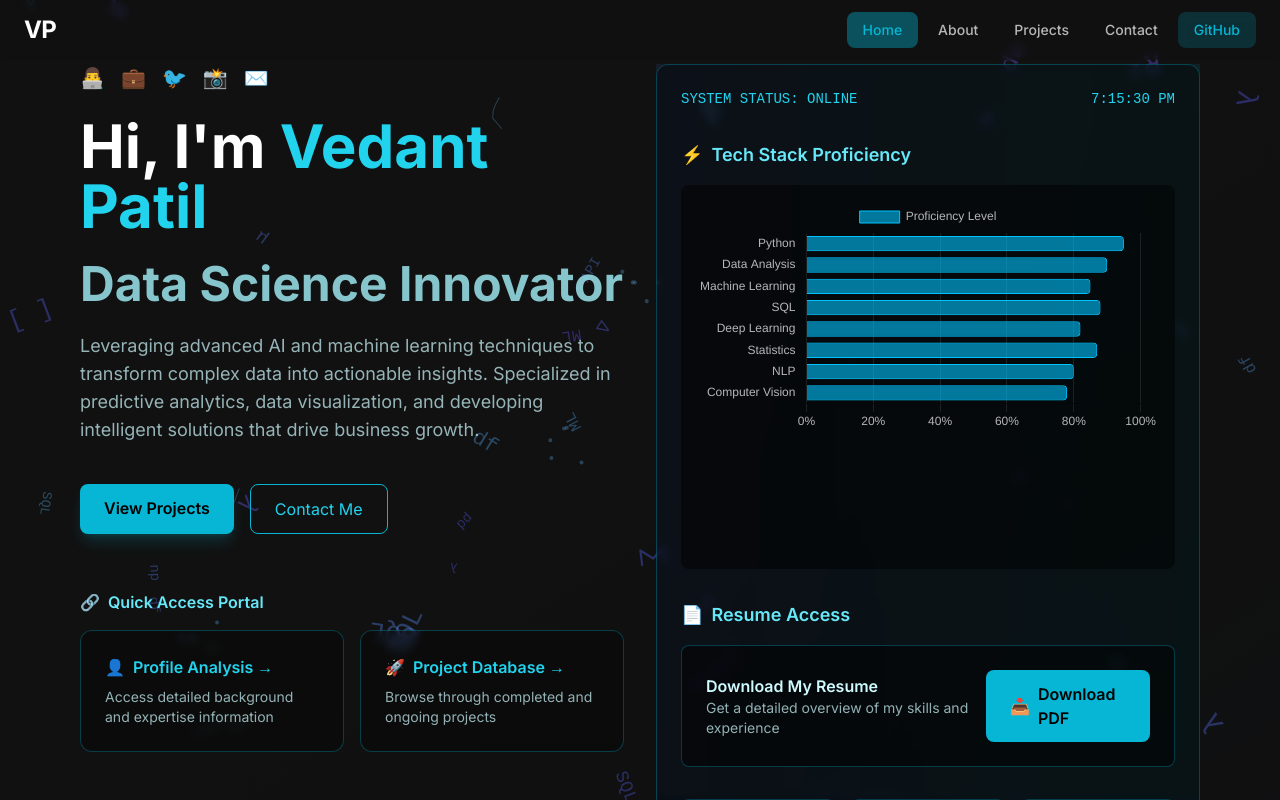
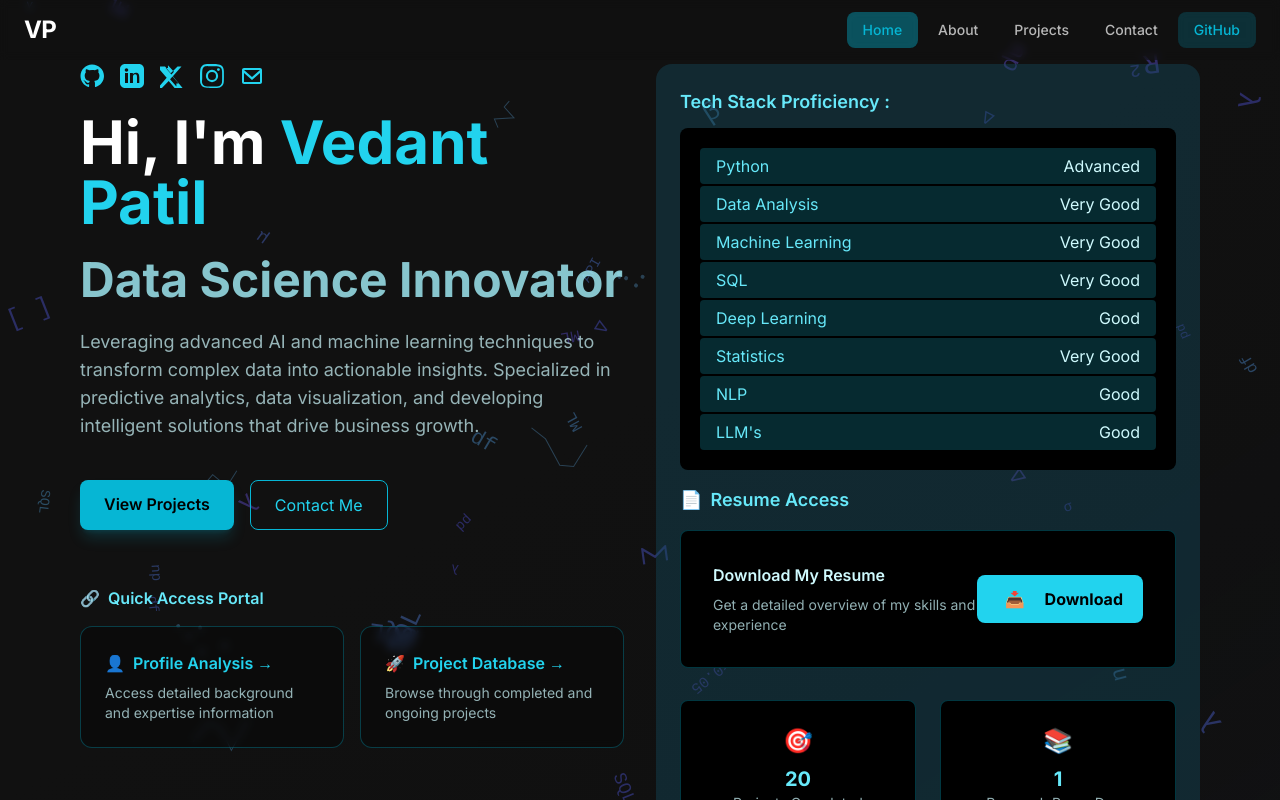
Before and after one commit to Vedant-Patil-007/portfolio-site, a React (Vite) app: page / in a window 1280 px wide. Shown: the top 800 px of the page. Built offline with nearby package versions, Linux system fonts and the light colour scheme; the HTML template or start-up script is replaced by a standard one.

Commit message:
Your commit message here

```diff
--- a/src/components/Contact.jsx
+++ b/src/components/Contact.jsx
@@ -1,6 +1,25 @@
 import { motion } from 'framer-motion';
+import { useState } from 'react';
 
 const Contact = () => {
+  const [form, setForm] = useState({
+    name: '',
+    email: '',
+    service: '',
+    message: ''
+  });
+  const [submitted, setSubmitted] = useState(false);
+
+  const handleChange = e => {
+    setForm({ ...form, [e.target.name]: e.target.value });
+  };
+
+  const handleSubmit = e => {
+    e.preventDefault();
+    // You can integrate with an API or email service here
+    setSubmitted(true);
+  };
+
   return (
     <section className="pt-24 pb-16">
       <motion.div
@@ -20,12 +39,102 @@ const Contact = () => {
         </p>
 
         <div className="space-y-6">
-          <a
-            href="mailto:your.email@example.com"
+          {/* <a
+            href="vspatil2004@gmail.com"
             className="btn-primary inline-block"
           >
             Say Hello
-          </a>
+          </a> */}
+
+          {/* Contact Form */}
+          <div className="flex justify-center ">
+            <form
+              onSubmit={handleSubmit}
+              className="w-full max-w-2xl bg-gradient-to-br from-cyan-900/20 to-cyan-800/400 rounded-2xl p-10 shadow-2x1 space-y-8 border border-cyan-700"
+            >
+              {submitted ? (
+                <div className="text-green-500 font-semibold text-lg text-center">
+                  Thank you for reaching out! I'll get back to you soon.
+                </div>
+              ) : (
+                <>
+                  <div className="grid grid-cols-1 sm:grid-cols-1 gap-7 ">
+                    <div>
+                      <label className="block text-left text-cyan-300 font-semibold mb-1 " htmlFor="name">
+                        Name
+                      </label>
+                      <input
+                        type="text"
+                        id="name"
+                        name="name"
+                        value={form.name}
+                        onChange={handleChange}
+                        required
+                        className="w-full px-4 py-2 rounded-lg bg-dark-navy text-light-slate border border-cyan-700 focus:outline-none focus:ring-2 focus:ring-cyan-500 transition"
+                        placeholder="Your Name"
+                      />
+                    </div>
+                    <div>
+                      <label className="block text-left text-cyan-300 font-semibold mb-1" htmlFor="email">
+                        Email
+                      </label>
+                      <input
+                        type="email"
+                        id="email"
+                        name="email"
+                        value={form.email}
+                        onChange={handleChange}
+                        required
+                        className="w-full px-4 py-2 rounded-lg bg-dark-navy text-light-slate border border-cyan-700 focus:outline-none focus:ring-2 focus:ring-cyan-400 transition"
+                        placeholder="you@email.com"
+                      />
+                    </div>
+                  </div>
+                  <div>
+                    <label className="block text-left text-cyan-300 font-semibold mb-1" htmlFor="service">
+                      Service Interested In
+                    </label>
+                    <select
+                      id="service"
+                      name="service"
+                      value={form.service}
+                      onChange={handleChange}
+                      required
+                      className="w-full px-4 py-2 rounded-lg bg-dark-navy text-gray-400 border border-cyan-700 focus:outline-none focus:ring-2 focus:ring-cyan-400 transition"
+                    >
+                      <option value="" disabled>Select a service</option>
+                      <option value="Data Science Consulting">Data Science Consulting</option>
+                      <option value="AI/ML Solutions">AI/ML Solutions</option>
+                      <option value="Data Visualization">Data Visualization</option>
+                      <option value="Custom Project">Custom Project</option>
+                      <option value="Other">Other</option>
+                    </select>
+                  </div>
+                  <div>
+                    <label className="block text-left text-cyan-300 font-semibold mb-1" htmlFor="message">
+                      Message
+                    </label>
+                    <textarea
+                      id="message"
+                      name="message"
+                      value={form.message}
+                      onChange={handleChange}
+                      required
+                      rows={5}
+                      className="w-full px-4 py-2 rounded-lg bg-dark-navy text-light-slate border border-cyan-700 focus:outline-none focus:ring-2 focus:ring-cyan-400 transition resize-none"
+                      placeholder="How can I help you?"
+                    />
+                  </div>
+                  <button
+                    type="submit"
+                    className="btn-primary w-full mt-2 py-3 text-lg rounded-lg font-semibold tracking-wide shadow-lg"
+                  >
+                    Send Message
+                  </button>
+                </>
+              )}
+            </form>
+          </div>
 
           <div className="flex justify-center space-x-8 pt-8">
             {/* GitHub */}
--- a/src/components/Home.jsx
+++ b/src/components/Home.jsx
@@ -21,19 +21,34 @@ const Home = () => {
               className="flex gap-4"
             >
         <a href="https://github.com/Vedant-Patil-007/" target="_blank" rel="noopener noreferrer" className="text-cyan-400 hover:text-cyan-300 transition-colors">
-                <span className="text-xl">👨‍💻</span>
+  {/* GitHub SVG */}
+  <svg xmlns="http://www.w3.org/2000/svg" className="w-6 h-6" fill="currentColor" viewBox="0 0 24 24">
+    <path d="M12 .5C5.73.5.5 5.73.5 12c0 5.08 3.29 9.39 7.86 10.91.58.11.79-.25.79-.56 0-.28-.01-1.02-.02-2-3.2.7-3.88-1.54-3.88-1.54-.53-1.34-1.3-1.7-1.3-1.7-1.06-.72.08-.71.08-.71 1.17.08 1.79 1.2 1.79 1.2 1.04 1.78 2.73 1.27 3.4.97.11-.75.41-1.27.74-1.56-2.56-.29-5.26-1.28-5.26-5.7 0-1.26.45-2.29 1.19-3.1-.12-.29-.52-1.45.11-3.02 0 0 .97-.31 3.18 1.18a11.1 11.1 0 0 1 2.9-.39c.98 0 1.97.13 2.9.39 2.2-1.49 3.17-1.18 3.17-1.18.63 1.57.23 2.73.11 3.02.74.81 1.19 1.84 1.19 3.1 0 4.43-2.7 5.41-5.27 5.7.42.36.79 1.08.79 2.18 0 1.57-.01 2.84-.01 3.23 0 .31.21.67.8.56C20.71 21.39 24 17.08 24 12c0-6.27-5.23-11.5-12-11.5z"/>
+  </svg>
 </a>
 <a href="https://www.linkedin.com/in/vedant-patil-34b098235/" target="_blank" rel="noopener noreferrer" className="text-cyan-400 hover:text-cyan-300 transition-colors">
-                <span className="text-xl">💼</span>
+  {/* LinkedIn SVG */}
+  <svg xmlns="http://www.w3.org/2000/svg" className="w-6 h-6" fill="currentColor" viewBox="0 0 24 24">
+    <path d="M19 0h-14c-2.76 0-5 2.24-5 5v14c0 2.76 2.24 5 5 5h14c2.76 0 5-2.24 5-5v-14c0-2.76-2.24-5-5-5zm-11 19h-3v-10h3v10zm-1.5-11.27c-.97 0-1.75-.79-1.75-1.76 0-.97.78-1.76 1.75-1.76s1.75.79 1.75 1.76c0 .97-.78 1.76-1.75 1.76zm13.5 11.27h-3v-5.6c0-1.34-.03-3.07-1.87-3.07-1.87 0-2.16 1.46-2.16 2.97v5.7h-3v-10h2.89v1.36h.04c.4-.76 1.37-1.56 2.82-1.56 3.01 0 3.57 1.98 3.57 4.56v5.64z"/>
+  </svg>
 </a>
 <a href="https://x.com/__VedantPatil" target="_blank" rel="noopener noreferrer" className="text-cyan-400 hover:text-cyan-300 transition-colors">
-                <span className="text-xl">🐦</span>
+  {/* X (Twitter) SVG */}
+  <svg xmlns="http://www.w3.org/2000/svg" className="w-6 h-6" fill="currentColor" viewBox="0 0 24 24">
+    <path d="M17.53 2.47h3.96l-8.62 9.86 10.16 12.2h-7.98l-6.36-7.62-7.27 7.62h-3.97l9.21-10.84-9.74-11.22h8.13l5.7 6.83zm-1.13 17.03h2.2l-6.02-7.08-2.53 2.8 6.35 7.28zm-8.44-15.5h-2.18l5.6 6.45 2.53-2.8-5.95-6.35z"/>
+  </svg>
 </a>
 <a href="https://www.instagram.com/__vedantpatil___/" target="_blank" rel="noopener noreferrer" className="text-cyan-400 hover:text-cyan-300 transition-colors">
-                <span className="text-xl">📸</span>
+  {/* Instagram SVG */}
+  <svg xmlns="http://www.w3.org/2000/svg" className="w-6 h-6" fill="currentColor" viewBox="0 0 24 24">
+    <path d="M12 2.2c3.2 0 3.584.012 4.85.07 1.17.056 1.97.24 2.43.41.59.22 1.01.48 1.45.92.44.44.7.86.92 1.45.17.46.35 1.26.41 2.43.058 1.266.07 1.65.07 4.85s-.012 3.584-.07 4.85c-.056 1.17-.24 1.97-.41 2.43-.22.59-.48 1.01-.92 1.45-.44.44-.86.7-1.45.92-.46.17-1.26.35-2.43.41-1.266.058-1.65.07-4.85.07s-3.584-.012-4.85-.07c-1.17-.056-1.97-.24-2.43-.41-.59-.22-1.01-.48-1.45-.92-.44-.44-.7-.86-.92-1.45-.17-.46-.35-1.26-.41-2.43C2.212 15.784 2.2 15.4 2.2 12s.012-3.584.07-4.85c.056-1.17.24-1.97.41-2.43.22-.59.48-1.01.92-1.45.44-.44.86-.7 1.45-.92.46-.17 1.26-.35 2.43-.41C8.416 2.212 8.8 2.2 12 2.2zm0-2.2C8.736 0 8.332.012 7.052.07c-1.28.058-2.16.24-2.91.51-.8.29-1.48.67-2.15 1.34-.67.67-1.05 1.35-1.34 2.15-.27.75-.45 1.63-.51 2.91C.012 8.332 0 8.736 0 12c0 3.264.012 3.668.07 4.948.058 1.28.24 2.16.51 2.91.29.8.67 1.48 1.34 2.15.67.67 1.35 1.05 2.15 1.34.75.27 1.63.45 2.91.51C8.332 23.988 8.736 24 12 24s3.668-.012 4.948-.07c1.28-.058 2.16-.24 2.91-.51.8-.29 1.48-.67 2.15-1.34.67-.67 1.05-1.35 1.34-2.15.27-.75.45-1.63.51-2.91.058-1.28.07-1.684.07-4.948s-.012-3.668-.07-4.948c-.058-1.28-.24-2.16-.51-2.91-.29-.8-.67-1.48-1.34-2.15-.67-.67-1.35-1.05-2.15-1.34-.75-.27-1.63-.45-2.91-.51C15.668.012 15.264 0 12 0zm0 5.838a6.162 6.162 0 1 0 0 12.324 6.162 6.162 0 0 0 0-12.324zm0 10.162a3.999 3.999 0 1 1 0-7.998 3.999 3.999 0 0 1 0 7.998zm7.844-10.406a1.44 1.44 0 1 1-2.88 0 1.44 1.44 0 0 1 2.88 0z"/>
+  </svg>
 </a>
 <a href="mailto:vspatil2004@gmail.com" className="text-cyan-400 hover:text-cyan-300 transition-colors">
-                <span className="text-xl">✉️</span>
+  {/* Email SVG */}
+  <svg xmlns="http://www.w3.org/2000/svg" className="w-6 h-6" fill="currentColor" viewBox="0 0 24 24">
+    <path d="M20 4H4c-1.1 0-2 .9-2 2v12c0 1.1.9 2 2 2h16c1.1 0 2-.9 2-2V6c0-1.1-.9-2-2-2zm0 2v.01L12 13 4 6.01V6h16zm0 12H4V8.99l8 6.99 8-6.99V18z"/>
+  </svg>
 </a>
             </motion.div>
 
--- a/src/components/JarvisUI.jsx
+++ b/src/components/JarvisUI.jsx
@@ -26,25 +26,63 @@ const JarvisUI = () => {
 
   // Tech stack and languages data
   const techStackData = {
-    labels: ['Python', 'Data Analysis', 'Machine Learning', 'SQL', 'Deep Learning', 'Statistics', 'NLP', 'Computer Vision'],
+    labels: [
+      'Python',
+      'Data Analysis',
+      'Machine Learning',
+      'SQL',
+      'Deep Learning',
+      'Statistics',
+      'NLP',
+      "LLM's"
+    ],
+    // Instead of numbers, use categories for proficiency
     datasets: [{
-      label: 'Proficiency Level',
-      data: [95, 90, 85, 88, 82, 87, 80, 78],
-      backgroundColor: 'rgba(0, 195, 255, 0.6)',
-      borderColor: 'rgba(0, 195, 255, 1)',
+      label: 'Proficiency Category',
+      data: [3, 2, 2, 2, 1, 2, 1, 1], // 1: Good, 2: Very Good, 3: Advanced
+      backgroundColor: [
+        'rgba(34,197,94,0.7)',   // Advanced - green
+        'rgba(6,182,212,0.7)',   // Very Good - cyan
+        'rgba(6,182,212,0.7)',   // Very Good - cyan
+        'rgba(6,182,212,0.7)',   // Very Good - cyan
+        'rgba(251,191,36,0.7)',  // Good - yellow
+        'rgba(6,182,212,0.7)',   // Very Good - cyan
+        'rgba(251,191,36,0.7)',  // Good - yellow
+        'rgba(251,191,36,0.7)',  // Good - yellow
+      ],
+      borderColor: [
+        'rgba(34,197,94,1)',
+        'rgba(6,182,212,1)',
+        'rgba(6,182,212,1)',
+        'rgba(6,182,212,1)',
+        'rgba(251,191,36,1)',
+        'rgba(6,182,212,1)',
+        'rgba(251,191,36,1)',
+        'rgba(251,191,36,1)',
+      ],
       borderWidth: 1,
       borderRadius: 4,
     }]
   };
 
+  // Map category numbers to labels
+  const proficiencyLabels = {
+    1: 'Good',
+    2: 'Very Good',
+    3: 'Advanced'
+  };
+
+  // For loading animation, show category label instead of percent
+  const proficiencyCategories = [3, 2, 2, 2, 1, 2, 1, 1];
+
   const [loadingSkills, setLoadingSkills] = useState(Array(8).fill(0));
 
   useEffect(() => {
     const animateSkills = async () => {
-      for (let i = 0; i <= 100; i += 2) {
+      for (let i = 0; i <= 100; i += 10) {
         setLoadingSkills(prev =>
           prev.map((val, idx) =>
-            Math.min(i, techStackData.datasets[0].data[idx])
+            Math.min(i, proficiencyCategories[idx] * 33.33)
           )
         );
         await new Promise(resolve => setTimeout(resolve, 20));
@@ -61,13 +99,14 @@ const JarvisUI = () => {
     scales: {
       x: {
         beginAtZero: true,
-        max: 100,
+        max: 3,
         grid: {
           color: 'rgba(255, 255, 255, 0.1)'
         },
         ticks: {
           color: 'rgba(255, 255, 255, 0.7)',
-          callback: value => `${value}%`
+          stepSize: 1,
+          callback: value => proficiencyLabels[value] || ''
         }
       },
       y: {
@@ -84,67 +123,45 @@ const JarvisUI = () => {
         labels: {
           color: 'rgba(255, 255, 255, 0.7)'
         }
+      },
+      tooltip: {
+        callbacks: {
+          label: context => {
+            const val = context.raw;
+            return ` ${proficiencyLabels[val] || ''}`;
+          }
+        }
       }
     }
   };
 
-  useEffect(() => {
-    const sequence = async () => {
-      await controls.start({
-        opacity: 1,
-        y: 0,
-        transition: { duration: 1 }
-      });
-      setLoading(false);
-    };
-    sequence();
-  }, [controls]);
+  return (
 
-  return (
-    <div className="relative">
-      {/* Holographic overlay effect */}
-      <div className="absolute inset-0 bg-gradient-to-r from-blue-500/10 to-cyan-500/10 pointer-events-none" />
-
-      <motion.div
-        initial={{ opacity: 0, y: 20 }}
-        animate={controls}
-        className="space-y-8 p-6 backdrop-blur-sm bg-black/40 rounded-xl border border-cyan-500/30"
-      >
-        {/* JARVIS-style loading animation */}
-        {loading && (
-          <div className="flex justify-center items-center h-40">
-            <div className="animate-spin rounded-full h-16 w-16 border-t-2 border-b-2 border-cyan-500" />
-          </div>
-        )}
-
-        {/* System status display */}
-        <div className="flex items-center justify-between text-cyan-400">
-          <span className="text-sm font-mono">SYSTEM STATUS: ONLINE</span>
-          <span className="text-sm font-mono">{new Date().toLocaleTimeString()}</span>
-        </div>
-
+    <div className="bg-cyan-900/40 rounded-2xl p-6"> {/* Increased padding */}
     {/* Tech Stack Proficiency */}
-        <div className="space-y-4">
-          <h3 className="text-lg font-semibold text-cyan-300 flex items-center">
-            <span className="mr-2">⚡</span>
-            Tech Stack Proficiency
-          </h3>
-          <div className="h-96 bg-black/50 rounded-lg p-4">
+    <h2 className="text-lg font-semibold text-cyan-300 flex items-center mb-3">Tech Stack Proficiency :</h2>
+    <div className="h-100 bg-black/100 rounded-lg p-5 mb-4"> {/* Increased padding and margin-bottom */}
       {loading ? (
         <div className="h-full flex items-center justify-center">
-                <div className="space-y-4 w-full">
-                  {loadingSkills.map((value, index) => (
-                    <div key={index} className="relative h-8">
-                      <div className="absolute left-0 top-0 h-full w-full bg-cyan-500/20 rounded"></div>
+          <div className="space-y-0.5 w-full"> {/* Increased vertical spacing */}
+            {proficiencyCategories.map((cat, index) => (
+              <div key={index} className="relative h-9"> {/* Increased height */}
+                <div className="absolute left-0 top-0 h-full w-full bg-cyan-400/20 rounded"></div>
                 <div
-                        className="absolute left-0 top-0 h-full bg-cyan-500/60 rounded transition-all duration-300"
-                        style={{ width: `${value}%` }}
+                  className={`absolute left-0 top-0 h-full rounded transition-all duration-300 ${
+                    cat === 3
+                      ? 'bg-green-500/70'
+                      : cat === 2
+                      ? 'bg-cyan-400/70'
+                      : 'bg-yellow-400/70'
+                  }`}
+                  style={{ width: `${loadingSkills[index]}%` }}
                 ></div>
-                      <div className="absolute left-2 top-1/2 -translate-y-1/2 text-cyan-300 text-sm">
+                <div className="absolute left-4 top-1/2 -translate-y-1/2 text-cyan-300 text-base">
                   {techStackData.labels[index]}
                 </div>
-                      <div className="absolute right-2 top-1/2 -translate-y-1/2 text-cyan-300 text-sm">
-                        {value}%
+                <div className="absolute right-4 top-1/2 -translate-y-1/2 text-cyan-100 text-base font-base">
+                  {proficiencyLabels[cat]}
                 </div>
               </div>
             ))}
@@ -154,41 +171,38 @@ const JarvisUI = () => {
         <Bar data={techStackData} options={barOptions} />
       )}
     </div>
-        </div>
-
     {/* Resume Download */}
-        <div className="space-y-4">
-          <h3 className="text-lg font-semibold text-cyan-300 flex items-center">
+    <div className="space-y-4 mb-8">
+      <h3 className="text-lg font-semibold text-cyan-300 flex items-center mb-2">
         <span className="mr-2">📄</span>
         Resume Access
       </h3>
-          <div className="bg-black/50 rounded-lg p-6 flex items-center justify-between border border-cyan-500/30">
+      <div className="bg-black/100 rounded-lg p-8 flex items-center justify-between border border-cyan-500/30">
         <div className="text-cyan-100">
-              <p className="font-semibold">Download My Resume</p>
+          <p className="font-semibold mb-2">Download My Resume</p>
           <p className="text-sm text-cyan-100/70">Get a detailed overview of my skills and experience</p>
         </div>
         <a
           href="/my resume.pdf"
           target="_blank"
           rel="noopener noreferrer"
-              className="px-6 py-3 bg-cyan-500 hover:bg-cyan-600 text-black font-semibold rounded-lg transition-all duration-300 flex items-center"
+          className="px-5 py-1 bg-cyan-400 hover:bg-cyan-600 text-black font-bold rounded-lg transition-all duration-300 flex items-center"
         >
-              <span className="mr-2">📥</span>
-              Download PDF
+          <span className="mr-3 p-2 ">📥</span>
+           Download
         </a>
       </div>
     </div>
 
     {/* Real-time metrics */}
-        <div className="grid grid-cols-3 gap-4">
+    <div className="grid grid-cols-2 gap-6">
       {[
-            { label: 'Projects Completed', value: '7', icon: '🎯' },
-            { label: 'Code Efficiency', value: '82%', icon: '⚡' },
-            { label: 'Success Rate', value: '90%', icon: '✨' }
+        { label: 'Projects Completed', value: '20', icon: '🎯' },
+        { label: 'Research Paper Done', value: '1', icon: '📚' }
       ].map((metric, index) => (
         <div
           key={index}
-              className="p-4 bg-black/50 rounded-lg border border-cyan-500/30 text-center"
+          className="p-6 bg-black/100 rounded-lg border border-cyan-500/30 text-center"
         >
           <div className="text-2xl mb-2">{metric.icon}</div>
           <div className="text-cyan-300 text-xl font-bold">{metric.value}</div>
@@ -196,7 +210,6 @@ const JarvisUI = () => {
         </div>
       ))}
     </div>
-      </motion.div>
   </div>
 );
 };
```
Lines whose indentation alone changed are shown as unchanged.
